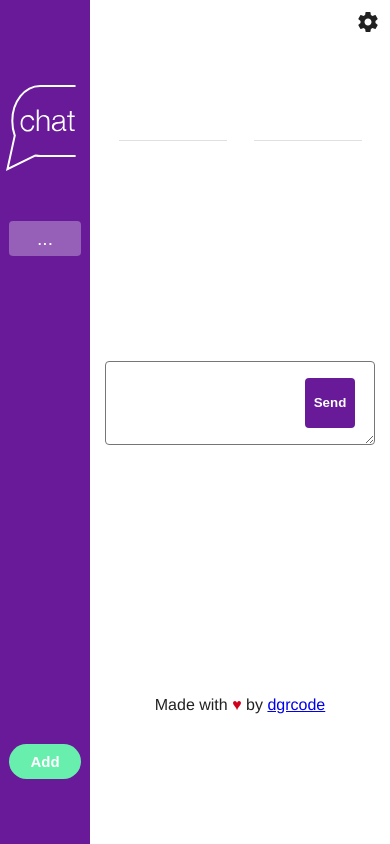
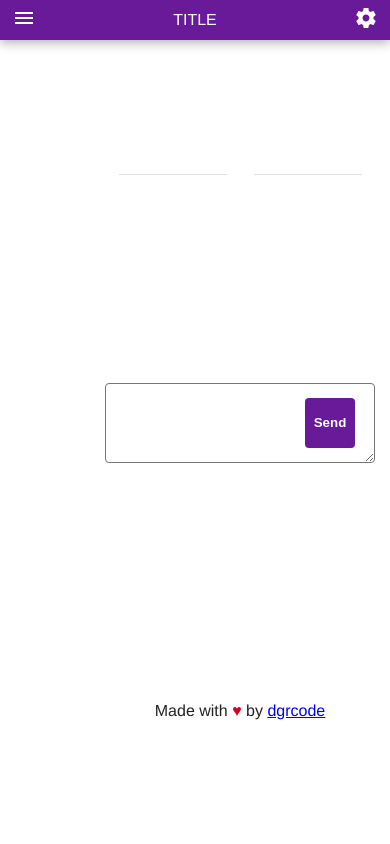
Before and after one commit to dgrcode/chat-front, a React app: page / in a window 390 px wide. Built offline with nearby package versions, Linux system fonts and the light colour scheme; no server answers.

Commit message:
Added main styles for the phone version

```diff
--- /dev/null
+++ b/src/client/assets/menuSvg.js
@@ -0,0 +1,8 @@
+'use strict';
+import React from 'react';
+
+export default (
+  <svg fill="#FFFFFF" height="24" viewBox="0 0 24 24" width="24" xmlns="http://www.w3.org/2000/svg">
+    <path d="M3 18h18v-2H3v2zm0-5h18v-2H3v2zm0-7v2h18V6H3z"/>
+  </svg>
+);
--- a/src/client/assets/settingsSvg.js
+++ b/src/client/assets/settingsSvg.js
@@ -3,7 +3,6 @@ import React from 'react';
 
 export default (
   <svg fill="#000000" height="24" viewBox="0 0 24 24" width="24" xmlns="http://www.w3.org/2000/svg">
-    <path d="M0 0h24v24H0z" fill="none"/>
     <path d="M19.43 12.98c.04-.32.07-.64.07-.98s-.03-.66-.07-.98l2.11-1.65c.19-.15.24-.42.12-.64l-2-3.46c-.12-.22-.39-.3-.61-.22l-2.49 1c-.52-.4-1.08-.73-1.69-.98l-.38-2.65C14.46 2.18 14.25 2 14 2h-4c-.25 0-.46.18-.49.42l-.38 2.65c-.61.25-1.17.59-1.69.98l-2.49-1c-.23-.09-.49 0-.61.22l-2 3.46c-.13.22-.07.49.12.64l2.11 1.65c-.04.32-.07.65-.07.98s.03.66.07.98l-2.11 1.65c-.19.15-.24.42-.12.64l2 3.46c.12.22.39.3.61.22l2.49-1c.52.4 1.08.73 1.69.98l.38 2.65c.03.24.24.42.49.42h4c.25 0 .46-.18.49-.42l.38-2.65c.61-.25 1.17-.59 1.69-.98l2.49 1c.23.09.49 0 .61-.22l2-3.46c.12-.22.07-.49-.12-.64l-2.11-1.65zM12 15.5c-1.93 0-3.5-1.57-3.5-3.5s1.57-3.5 3.5-3.5 3.5 1.57 3.5 3.5-1.57 3.5-3.5 3.5z"/>
   </svg>
 );
--- a/src/client/components/App/index.js
+++ b/src/client/components/App/index.js
@@ -3,7 +3,7 @@ import './style.sass';
 
 import React from 'react';
 import PropTypes from 'prop-types';
-//import NavbarContainer from '../../containers/NavbarContainer';
+import NavbarContainer from '../../containers/NavbarContainer';
 import MenuView from '../MenuView';
 import SettingsIcon from '../SettingsIcon';
 import ConfigurationViewContainer from '../../containers/ConfigurationViewContainer';
@@ -50,6 +50,7 @@ export default class App extends React.Component {
       }));
     return (
       <div className="layout">
+      <NavbarContainer/>
         <div className="content">
           <div className="main-content">
             <MenuView
@@ -61,7 +62,7 @@ export default class App extends React.Component {
               user={this.props.user}/>
           </div>
           <div className={`secondary-content ${visibleConfig ? 'visible' : 'hidden'}`}>
-            <SettingsIcon visibleConfig={visibleConfig} onClick={this.props.dispatchToggleConfig}/>
+            <SettingsIcon phoneHidden visibleConfig={visibleConfig} onClick={this.props.dispatchToggleConfig}/>
             <ConfigurationViewContainer
               connectNew={this.handleConnectNew}
               changeName={this.changeName}/>
--- a/src/client/components/App/style.sass
+++ b/src/client/components/App/style.sass
@@ -13,7 +13,8 @@
 
 .navbar
   position: absolute
-  height: 35px
+  height: 0
+  visibility: hidden
   top: 0
   right: 0
   left: 0
@@ -51,7 +52,6 @@
       .configuration
         visibility: visible
         opacity: 1
-      //transition: visibility 0s, opacity .6s, trasnform .6s
 
     &.hidden
       width: 0
@@ -73,4 +73,16 @@
       left: -34px
       z-index: 1000
       margin-left: auto
-      //transition: all .6s
+
+@media only screen and (max-width : $breakPhone)
+  // FOR NOW. TODO fix this
+  .menu
+    transform: translateX(-100%)
+  // FOR NOW. TODO fix this
+
+  .navbar
+    height: 40px
+    visibility: visible
+
+  .phone-hidden
+    visibility: hidden
--- /dev/null
+++ b/src/client/components/MenuIcon/index.js
@@ -0,0 +1,18 @@
+'use strict';
+
+import React from 'react';
+import PropTypes from 'prop-types';
+import menuSvg from '../../assets/menuSvg';
+
+const MenuIcon = (props) => (
+  <div onClick={props.onClick} role="button"
+    className="menu-button">
+    {menuSvg}
+  </div>
+);
+
+MenuIcon.propTypes = {
+  onClick: PropTypes.func.isRequired
+};
+
+export default MenuIcon;
--- a/src/client/components/Navbar/index.js
+++ b/src/client/components/Navbar/index.js
@@ -1,9 +1,10 @@
 'use strict';
 import './style.sass';
-import settingsSvg from '../../assets/settingsSvg';
 
 import React from 'react';
 import PropTypes from 'prop-types';
+import SettingsIcon from '../SettingsIcon';
+import MenuIcon from '../MenuIcon';
 
 export default class Navbar extends React.Component {
   static propTypes = {
@@ -17,8 +18,9 @@ export default class Navbar extends React.Component {
   render () {
     return (
       <div className="navbar" id="navbar">
+        <MenuIcon onClick={() => {}}/>
         <div className="server-name">TITLE</div>
-        <button id="toggle-config" onClick={this.toggleConfig}>{settingsSvg}</button>
+        <SettingsIcon onClick={this.props.dispatchToggleConfig}/>
       </div>
     );
   }
--- a/src/client/components/Navbar/style.sass
+++ b/src/client/components/Navbar/style.sass
@@ -1,17 +1,21 @@
+@import "../../styles/variables.sass"
+
 .navbar
   display: flex
   position: relative
   flex-direction: row
-  vertical-align: center
-  background-color: rgba(100, 50, 50, 1)
-  border: 1px solid blue
+  justify-content: space-between
+  align-items: center
+  background-color: $primaryColor
   z-index: 1000
+  box-shadow: 0 3px 10px rgba(0, 0, 0, .3)
+  box-sizing: border-box
+  color: white
 
-  .server-title
-    display: flex
-    align-items: center
+  @media only screen and (max-width : $breakPhone)
+    padding: 12px
 
-  #toggle-config
-    margin: 4px
-    margin-left: auto
-    border-radius: 4px
+  .settings-button
+
+    path
+      fill: white
--- a/src/client/components/SettingsIcon/index.js
+++ b/src/client/components/SettingsIcon/index.js
@@ -7,14 +7,19 @@ import settingsSvg from '../../assets/settingsSvg';
 
 const SettingsIcon = (props) => (
   <div onClick={props.onClick} role="button"
-    className={`settings-button ${props.visibleConfig ? 'configuration-open' : ''}`}>
+    className={`
+      settings-button
+      ${props.visibleConfig ? 'configuration-open' : ''}
+      ${props.phoneHidden ? 'phone-hidden' : ''}
+    `}>
     {settingsSvg}
   </div>
 );
 
 SettingsIcon.propTypes = {
   onClick: PropTypes.func.isRequired,
-  visibleConfig: PropTypes.bool.isRequired
+  visibleConfig: PropTypes.bool,
+  phoneHidden: PropTypes.bool
 };
 
 export default SettingsIcon;
--- a/src/client/styles/variables.sass
+++ b/src/client/styles/variables.sass
@@ -8,3 +8,5 @@ $fromUserColor: #C5B0EB
 $primaryFont: Helvetica Neue, Helvetica
 
 $chatChildrenWidth: 90%
+
+$breakPhone: 480px
```
Also changed, not shown: .eslintrc.json (added), dist/index.html, 1 other file.
